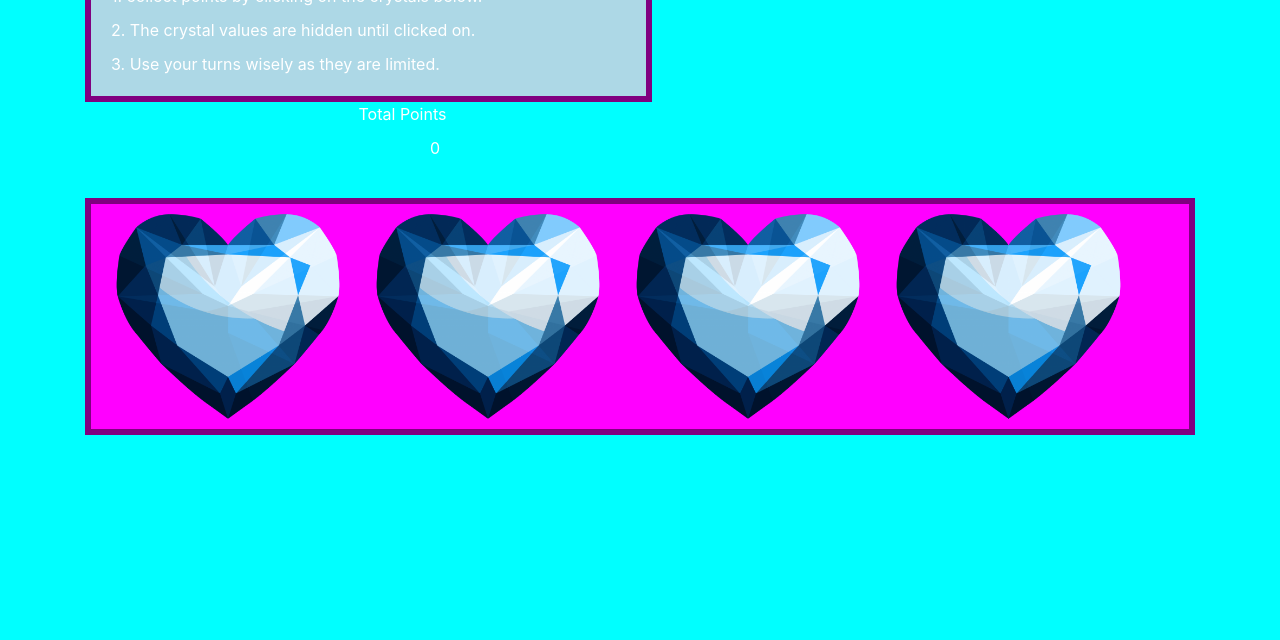
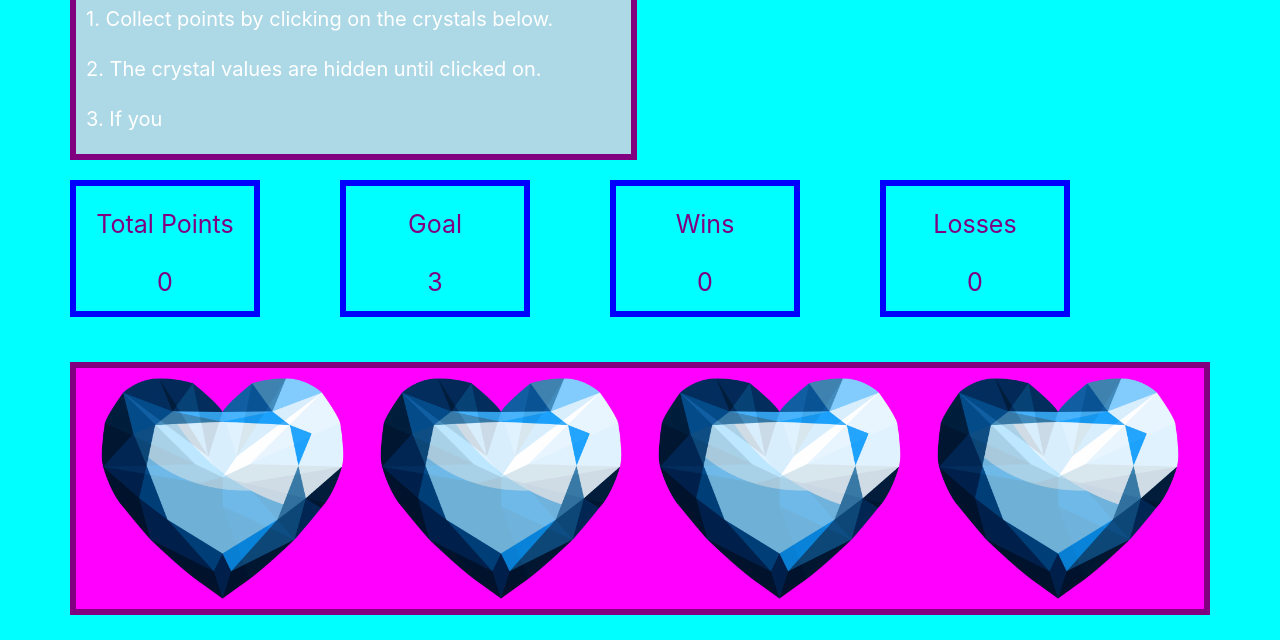
Before and after one commit to RemyX1/unit-4-game, a plain HTML site: page index.html in a window 1280 px wide. Shown: the part 160-800 px from the top of the page. Drawn offline with nearby package versions, Linux system fonts and the light colour scheme.

Commit message:
Near Done

```diff
--- a/assets/css/style.css
+++ b/assets/css/style.css
@@ -24,11 +24,23 @@ margin-bottom: 0px;
 p {
 
 
+color: purple;
+margin: 20px 0px 20px 0px;
+margin-bottom: 10px;
+text-align: center;
+}
+
+
+.info {
 color: white;
-width: 555px;
-margin: 0%;
-padding-left: 20px;
-margin-bottom: 10px;
+margin: 20px 80px 20px 0px;
+padding: 0px;
+border: solid blue 6px;
+align-items: center;
+text-align: center;
+font-size: 25px;
+
+
 
 }
 
@@ -59,15 +71,8 @@ border: 6px solid purple;
 background-color: magenta;
 }
 
-.col-lg-3 {
 
-    max-width: 24%;
-}
-#points {
 
-padding-left: 85px;
-
-}
 
 
 .Score {
@@ -77,3 +82,21 @@ color: white;
 
 
 }
+
+.display {
+
+text-align: center;
+margin: 0;
+
+
+}
+
+.rule {
+
+    color: white;
+    text-align: left;
+    font-size: 20px;
+    margin-left: 10px;
+
+
+}
--- a/assets/javascript/game.js
+++ b/assets/javascript/game.js
@@ -9,32 +9,82 @@ var losses = 0;
 //Point Counter
 var points = 0;
 
+var gamefinished = false;
+
 $(document).ready(function () {
 
     // For loop populates #Gems div with images and assigns them values.
+    function GameStart() {
+
 
     for (i = 0; i < 4; i++) {
 
-        var Pic = $(document.createElement('img'))
-        Pic.attr("src", "./assets/images/Gem1.png")
-        Pic.attr("id", i)
-        Pic.attr("value", Math.floor(Math.random()*50))
-        Pic.addClass("col-lg-3")
-        $("#Gems").append(Pic)
+        var pic = $(document.createElement('img'))
+        pic.attr("src", "./assets/images/Gem1.png")
+        pic.attr("id", i)
+        pic.attr("value", Math.floor(Math.random()*5))
+        pic.addClass("col-lg-3")
+        $("#Gems").append(pic)
         console.log("This is the", i, "Pic")
-        console.log(Pic)
+        goal = Math.floor(Math.random()*20)
+        console.log(pic.attr("value"))
 
+         };
 
+    $("#goal").html(goal)
     };
 
 
-  $("#points").append(points)
 
-    //Click event that allows for gameplay.
+
+
+
+    GameStart()
+
+    $("#points").html(points)
+    $("#goal").html(goal)
+    $("#wins").html(wins)
+    $("#losses").html(losses)
+
+
+
+
+
+
 
     $("img").on("click", function () {
-        console.log("HI")
-        console.log(this.val)
+        var pointvalue = $(this).attr("value");
+        pointvalue = parseInt(pointvalue)
+        points = points + pointvalue;
+        $("#points").html(points)
+
+        if (points === goal) {
+
+            wins = wins + 1;
+            $("#wins").html(wins)
+            points = 0;
+            $("#points").html(points)
+            $("#Gems").html("")
+            GameStart()
+
+        }
+
+        else if (points > goal) {
+            losses = losses + 1;
+            $("#losses").html(losses)
+            points = 0;
+            $("#points").html(points)
+            $("#Gems").html("")
+            GameStart()
+
+        }
+
+
+
+
+
+
+
 
     });
 
--- a/index.html
+++ b/index.html
@@ -14,27 +14,35 @@
 
 <body>
 <div class="container">
-    <div class="container">
+
     <div class="row">
         <div class="Intro" class="col-lg-4">
             <h1 class="Crystal">Crystal Collector!</h1>
             <h2 class="Rules">Rules!</h2>
-            <p>1. collect points by clicking on the crystals below.</p>
-            <p>2. The crystal values are hidden until clicked on.</p>
-            <p>3. Use your turns wisely as they are limited.</p>
+            <p class="rule">1. Collect points by clicking on the crystals below.</p>
+            <p class="rule">2. The crystal values are hidden until clicked on.</p>
+            <p class="rule">3. If you </p>
         </div>
     </div>
-    </div>
 
-    <div class="container">
-        <div class="col-lg-3 Score">
+
+   <div class="row">
+        <div class="col-lg-2 info">
             <p> Total Points</p>
             <p id="points"></p>
         </div>
-        <div class="col-lg-3" id="turns"></div>
-        <div class="col-lg-3" id="wins"></div>
-        <div class="col-lg-3" id="losses"></div>
-    </div>
+        <div class="col-lg-2 info">
+                <p>Goal</p>
+                <p id="goal"></p>
+            </div>
+            <div class="col-lg-2 info">
+                    <p>Wins</p>
+                    <p id="wins"></p>
+                </div>
+                <div class="col-lg-2 info">
+                        <p>Losses</p>
+                        <p id="losses"></p>
+                    </div>
 
 
     <div class="container">
@@ -47,7 +55,6 @@
 
 
 
-
 </div>
 </body>
 <script src="https://cdnjs.cloudflare.com/ajax/libs/jquery/3.2.1/jquery.min.js"></script>
```
